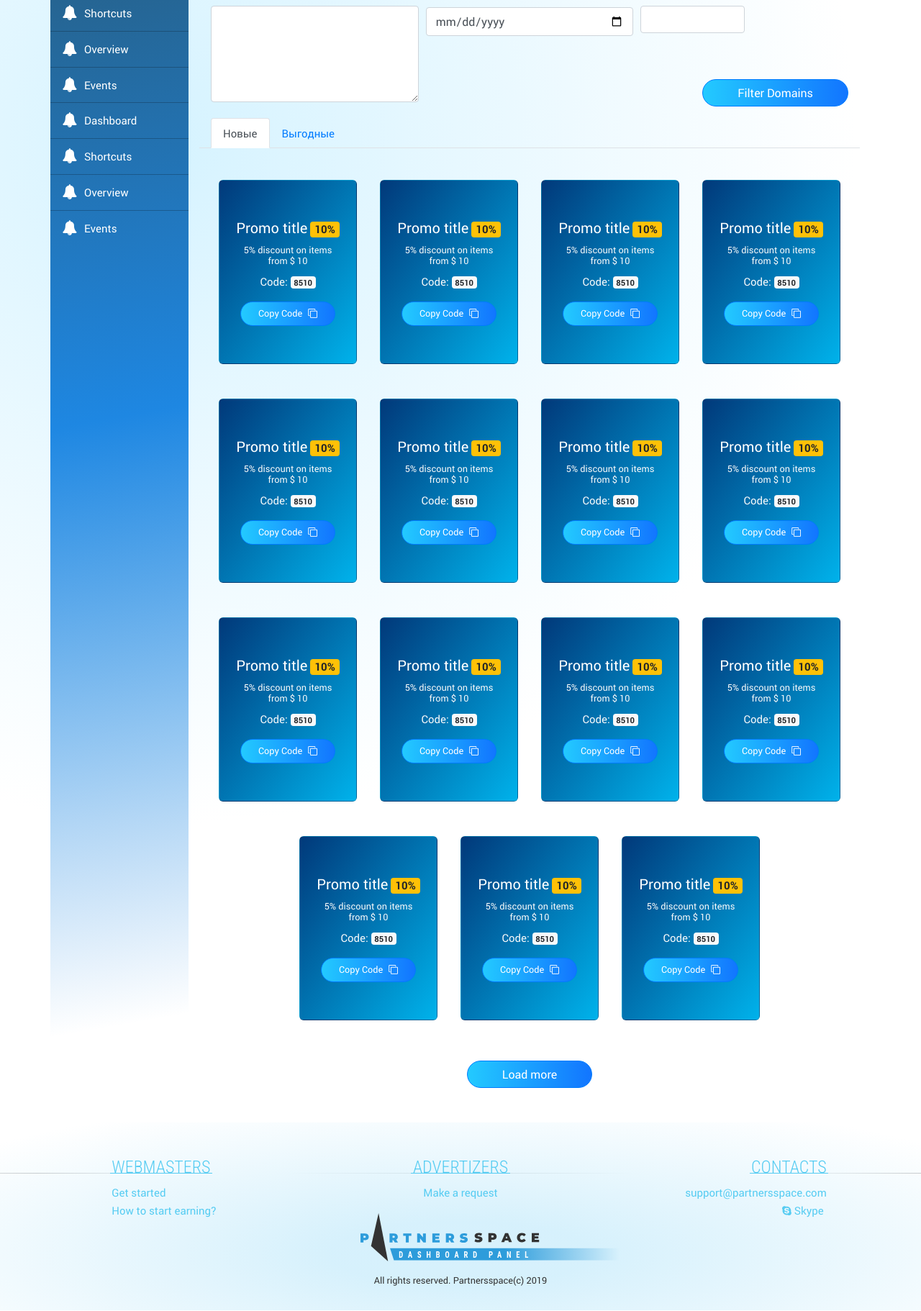
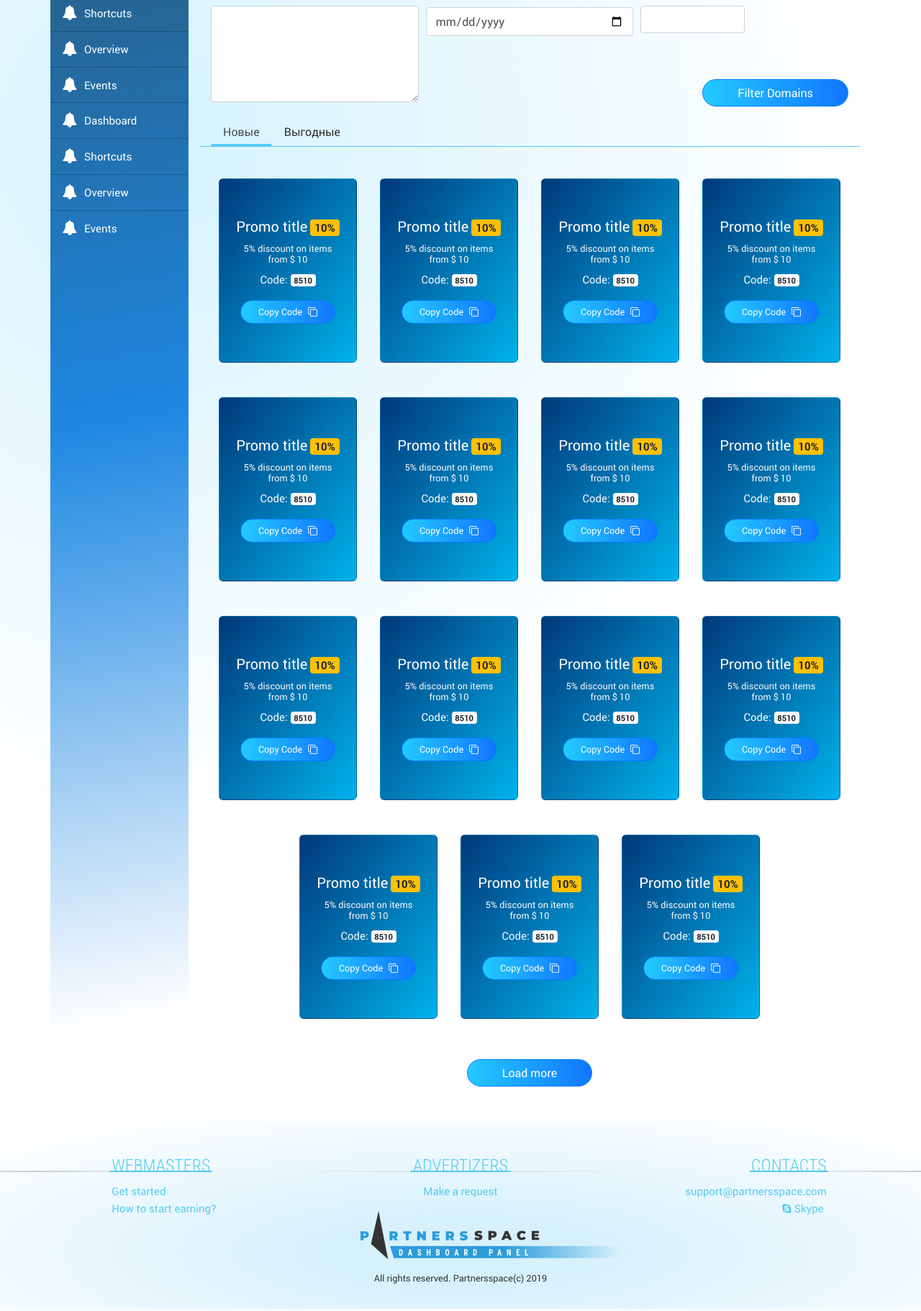
Before and after one commit to proto0654/partnersspace, a PHP site: page /dashboard-promocodes.html in a window 1280 px wide. Shown: the part 375-2197 px from the top of the page at 72% size. Run offline with PHP 8.4, Linux system fonts and the light colour scheme; some libraries are stand-ins or nearby versions.

Commit message:
fix promocodes

```diff
--- a/app/scss/main.scss
+++ b/app/scss/main.scss
@@ -363,8 +363,25 @@ body {
         }
     }
 }
+.promocodes{
+    .nav-tabs {
+        .nav-link{
+            border-color: transparent;
+            &:hover{
+                background-color: transparent;
+            }
+        }
+        border-color: $accent-blue;
+    }
+    .nav-tabs .nav-link.active{
+        background-color: transparent!important;
 
+        border-bottom-color: $accent-blue;
+        border-bottom-width: 4px;
+    }
+}
 #promo {
+
     .list-group {
         &-item {
 
--- a/dashboard-promocodes.html
+++ b/dashboard-promocodes.html
@@ -123,9 +123,9 @@
           </div>
           <nav class="pb-1">
             <div class="nav nav-tabs px-md-3" id="nav-tab" role="tablist">
-              <a class="nav-item nav-link active" id="nav-home-tab" data-toggle="tab" href="#nav-home" role="tab"
+              <a class="nav-item nav-link active h6" id="nav-home-tab" data-toggle="tab" href="#nav-home" role="tab"
                 aria-controls="nav-home" aria-selected="true">Новые</a>
-              <a class="nav-item nav-link" id="nav-profile-tab" data-toggle="tab" href="#nav-profile" role="tab"
+              <a class="nav-item nav-link h6" id="nav-profile-tab" data-toggle="tab" href="#nav-profile" role="tab"
                 aria-controls="nav-profile" aria-selected="false">Выгодные</a>
 
             </div>
```
Also changed, not shown: app/css/main.min.css, 1 other file.
